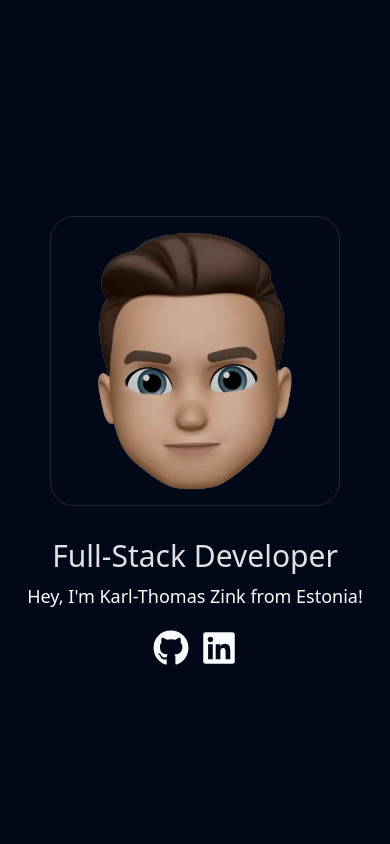
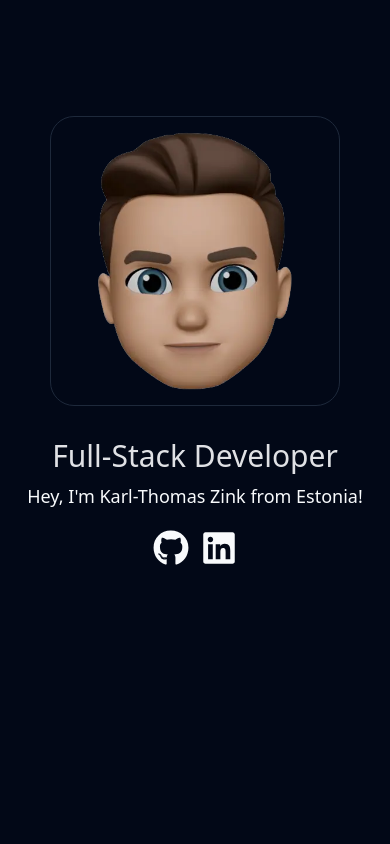
Before and after one commit to karlthomaas/portfolio, a React (Vite) app: page / in a window 390 px wide. Shown: the top 844 px of the page. Built offline with nearby package versions, Linux system fonts and the light colour scheme.

Commit message:
Fixed padding issue

```diff
--- a/src/components/homepage/home.tsx
+++ b/src/components/homepage/home.tsx
@@ -8,7 +8,7 @@ export const HomeSection = () => {
   return (
     <HomeLayoutWrapper id='home' tag='section'>
       <div className='h-[calc(100vh-16px)] text-foreground'>
-        <div className='flex h-max w-full flex-col items-center pt-[200px] sm:flex-row sm:justify-between'>
+        <div className='flex h-max w-full flex-col items-center pt-[100px] sm:pt-[200px] sm:flex-row sm:justify-between'>
           <div className='my-auto w-max'>
             <h2 className='text-center text-3xl text-foreground/90 sm:mt-1 sm:text-left md:text-4xl lg:text-5xl'>Full-Stack Developer</h2>
             <h3 className='mt-2 text-center text-lg sm:text-left md:text-xl lg:text-2xl'>Hey, I'm Karl-Thomas Zink from Estonia! </h3>
```
